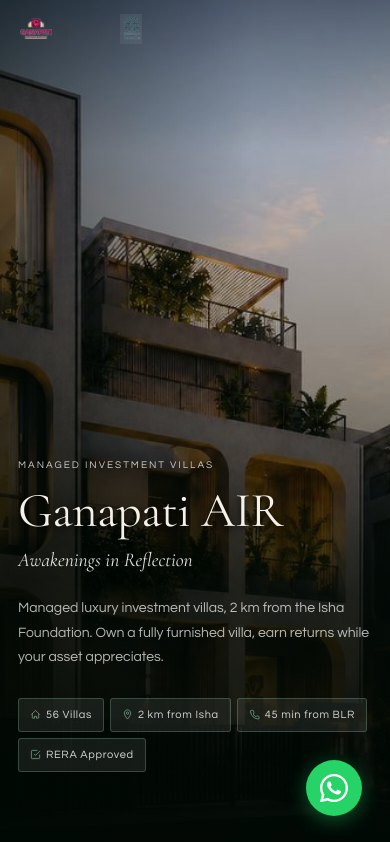
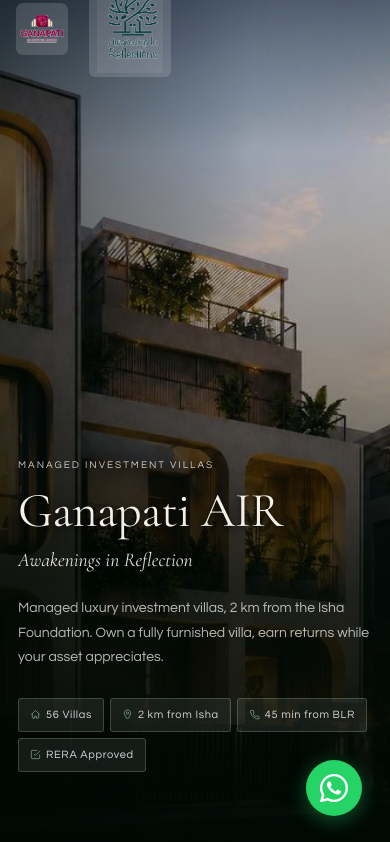
Before and after one commit to Abhi011999/ganapati-air-landing, a Next.js app: page / in a window 390 px wide. Shown: the top 842 px of the page. Built offline with nearby package versions, Linux system fonts and the light colour scheme.

Commit message:
fix: logos visible on transparent hero nav, frosted glass bg, fix mobile sizes

```diff
--- a/app/globals.css
+++ b/app/globals.css
@@ -1831,19 +1831,29 @@
    NAV LOGO CONTAINERS — visible over dark hero
    ================================================================ */
 .nav__logo-bg {
-  background: transparent;
+  background: rgba(255,255,255,0.15);
+  backdrop-filter: blur(4px);
   border-radius: 7px;
   padding: 4px;
   display: flex;
   align-items: center;
   flex-shrink: 0;
 }
+.nav--scrolled .nav__logo-bg {
+  background: transparent;
+  backdrop-filter: none;
+}
 .nav__air-bg {
+  background: rgba(255,255,255,0.15);
+  backdrop-filter: blur(4px);
+  border-radius: 6px;
+  padding: 4px 8px;
+  display: flex;
+  align-items: center;
+}
+.nav--scrolled .nav__air-bg {
   background: transparent;
-  border-radius: 6px;
-  padding: 4px 10px;
-  display: flex;
-  align-items: center;
+  backdrop-filter: none;
 }
 
 /* ================================================================
@@ -2532,8 +2542,8 @@
 
   /* ── Nav ── */
   .nav { height: 58px; padding: 0 16px; }
-  .nav__logo-bg img { width: 32px !important; height: 32px !important; }
-  .nav__air-bg img  { width: 88px !important; height: 30px !important; }
+  .nav__logo-bg img { width: 44px !important; height: 44px !important; }
+  .nav__air-bg img  { width: 66px !important; height: 88px !important; }
 }
 
 /* ================================================================
```
